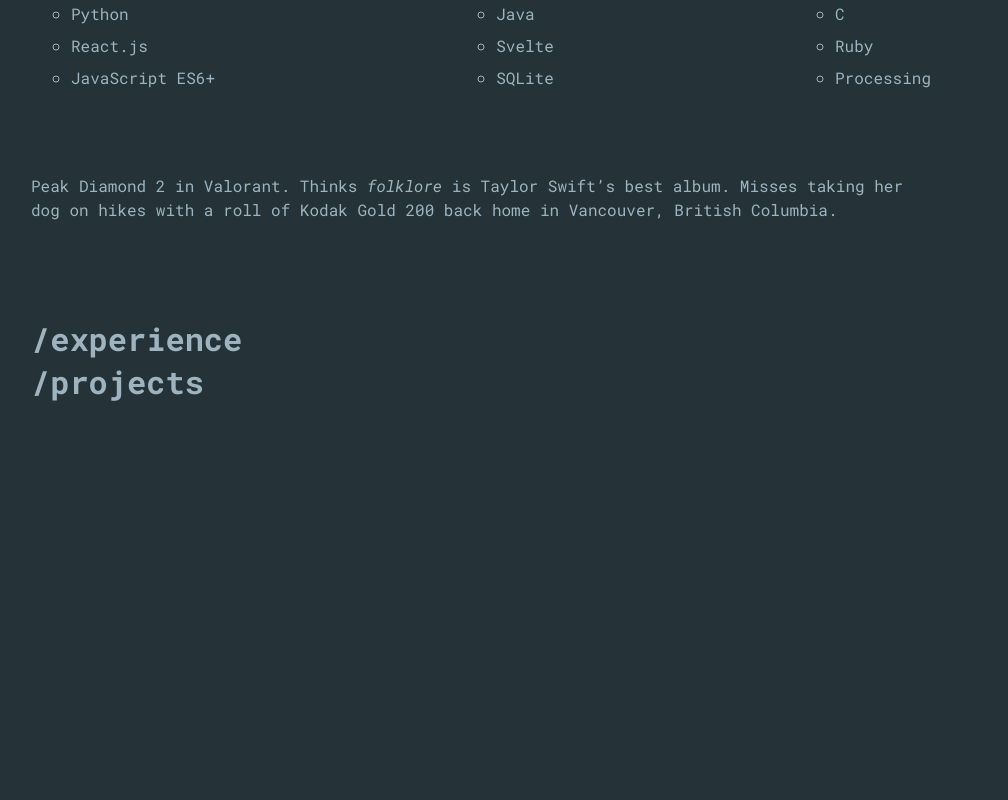
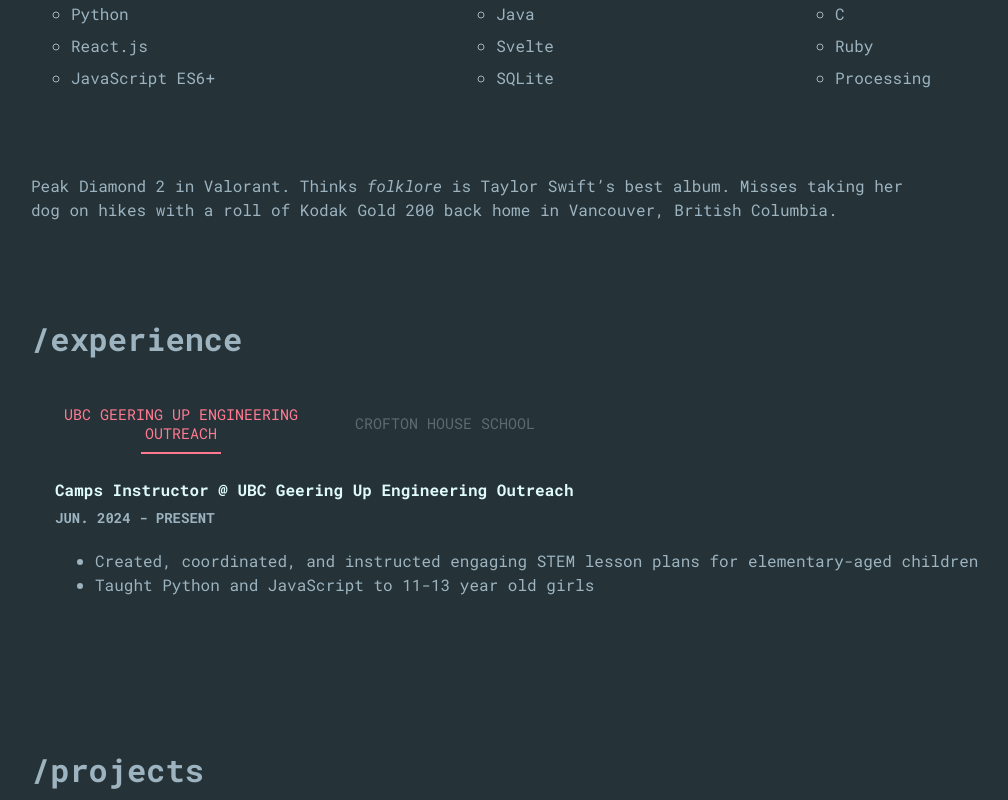
Before and after one commit to rachelkd/portfolio, a React (Vite) app: page / in a window 1280 px wide. Shown: the part 1061-1861 px from the top of the page, without its empty margins (105-1113 px from the left). Before the commit the page ends 1473 px from the top, so only its background shows below. Built offline with nearby package versions, Linux system fonts and the light colour scheme.

Commit message:
added MUI theme and jobs panel

```diff
--- a/index.html
+++ b/index.html
@@ -3,7 +3,7 @@
     <head>
         <meta charset="UTF-8" />
         <link rel="icon" type="image/svg+xml" href="/favicon.png" />
-        <link rel="apple-touch-icon" sizes="60x60" href="/favicon.png">
+        <link rel="apple-touch-icon" sizes="300x300" href="/favicon.png">
         <meta name="viewport" content="width=device-width, initial-scale=1.0" />
         <title>Rachel Deng</title>
         <link rel="preconnect" href="https://fonts.googleapis.com">
--- /dev/null
+++ b/src/components/JobsList.tsx
@@ -0,0 +1,162 @@
+import * as React from 'react';
+import Tabs from '@mui/material/Tabs';
+import Tab from '@mui/material/Tab';
+import Typography from '@mui/material/Typography';
+import Box from '@mui/material/Box';
+import { styled, useTheme } from '@mui/material/styles';
+import '../styles/JobsList.css';
+
+interface ExperienceItem {
+    jobTitle: string;
+    duration: string;
+    desc: string[];
+}
+
+const experienceItems: { [key: string]: ExperienceItem } = {
+    'UBC Geering Up Engineering Outreach': {
+        jobTitle: 'Camps Instructor @',
+        duration: 'Jun. 2024 - Present',
+        desc: [
+            'Created, coordinated, and instructed engaging STEM lesson plans for elementary-aged children',
+            'Taught Python and JavaScript to 11-13 year old girls',
+        ],
+    },
+    'Crofton House School': {
+        jobTitle: 'Graduation Committee Captain @',
+        duration: 'Sept. 2022 - Jun. 2023',
+        desc: [
+            'Created a Google Apps script to facilitate the printing of labels based on Google Form responses',
+            'Fundraised over $1730 and conducted a formal wear drive for the Cinderella Project organization',
+        ],
+    },
+};
+
+interface TabPanelProps {
+    children?: React.ReactNode;
+    dir?: string;
+    index: number;
+    value: number;
+}
+
+function TabPanel(props: TabPanelProps) {
+    const { children, value, index, ...other } = props;
+
+    return (
+        <div
+            role='tabpanel'
+            hidden={value !== index}
+            id={`full-width-tabpanel-${index}`}
+            aria-labelledby={`full-width-tab-${index}`}
+            {...other}
+        >
+            {value === index && (
+                <Box sx={{ p: 3 }}>
+                    <Typography>{children}</Typography>
+                </Box>
+            )}
+        </div>
+    );
+}
+
+function a11yProps(index: number) {
+    return {
+        id: `full-width-tab-${index}`,
+        'aria-controls': `full-width-tabpanel-${index}`,
+    };
+}
+
+interface StyledTabsProps {
+    children?: React.ReactNode;
+    value: number;
+    onChange: (event: React.SyntheticEvent, newValue: number) => void;
+}
+
+const StyledTabs = styled((props: StyledTabsProps) => {
+    const theme = useTheme();
+    return (
+        <Tabs
+            orientation='horizontal'
+            variant='scrollable'
+            scrollButtons='auto'
+            {...props}
+            TabIndicatorProps={{
+                children: <span className='MuiTabs-indicatorSpan' />,
+            }}
+            sx={{
+                '& .MuiTabs-indicator': {
+                    display: 'flex',
+                    justifyContent: 'center',
+                    backgroundColor: 'transparent',
+                },
+                '& .MuiTabs-indicatorSpan': {
+                    maxWidth: 80,
+                    width: '100%',
+                    backgroundColor: theme.palette.primary.contrastText,
+                },
+            }}
+        />
+    );
+})({});
+
+interface StyledTabProps {
+    label: string;
+}
+
+const StyledTab = styled((props: StyledTabProps) => (
+    <Tab disableRipple {...props} />
+))(({ theme }) => ({
+    textTransform: 'uppercase',
+    fontWeight: theme.typography.fontWeightRegular,
+    fontSize: theme.typography.pxToRem(15),
+    marginRight: theme.spacing(1),
+    maxWidth: 300,
+    color: theme.palette.text.disabled,
+    '&.Mui-selected': {
+        color: theme.palette.primary.contrastText,
+    },
+    '&.Mui-focusVisible': {
+        backgroundColor: theme.palette.primary.contrastText,
+    },
+}));
+
+export default function JobsList() {
+    const [value, setValue] = React.useState(0);
+
+    const handleChange = (event: React.SyntheticEvent, newValue: number) => {
+        setValue(newValue);
+    };
+
+    return (
+        <Box sx={{ bgcolor: 'transparent' }}>
+            <StyledTabs
+                value={value}
+                onChange={handleChange}
+                aria-label='jobs list'
+            >
+                {Object.keys(experienceItems).map((key, i) => (
+                    <StyledTab label={key} {...a11yProps(i)} />
+                ))}
+            </StyledTabs>
+            {Object.keys(experienceItems).map((key, i) => (
+                <TabPanel value={value} index={i}>
+                    <span className='joblist-job-title'>
+                        {experienceItems[key]['jobTitle'] + ' '}
+                    </span>
+                    <span className='joblist-job-company'>{key}</span>
+                    <div className='joblist-duration'>
+                        {experienceItems[key]['duration']}
+                    </div>
+                    <ul className='job-description'>
+                        {experienceItems[key]['desc'].map(function (
+                            descItem,
+                            i
+                        ) {
+                            return <li key={i}>{descItem}</li>;
+                        })}
+                    </ul>
+                </TabPanel>
+            ))}
+            <Box sx={{ p: 3 }} />
+        </Box>
+    );
+}
--- a/src/components/pages/Experience.tsx
+++ b/src/components/pages/Experience.tsx
@@ -1,9 +1,12 @@
 import { FC } from 'react';
+import JobsList from '../JobsList';
+import '../../styles/Experience.css';
 
 const Experience: FC = () => {
     return (
-        <div className='experience' id='experience'>
+        <div className='experience-page' id='experience'>
             <h1>/experience</h1>
+            <JobsList />
         </div>
     );
 };
--- a/src/index.css
+++ b/src/index.css
@@ -3,6 +3,7 @@
     --primary-color: #9db4c0;
     --accent-color: #e0fbfc;
     --accent-color-2: #ff7a91;
+    --disabled-color: #5c6b73;
 
     font-family: 'Roboto Mono', system-ui, sans-serif;
     font-size: 16px;
--- a/src/main.tsx
+++ b/src/main.tsx
@@ -1,10 +1,14 @@
-import React from 'react'
-import ReactDOM from 'react-dom/client'
-import App from './App.tsx'
-import './index.css'
+import React from 'react';
+import ReactDOM from 'react-dom/client';
+import App from './App.tsx';
+import { ThemeProvider } from '@mui/material/styles';
+import './index.css';
+import theme from './theme';
 
 ReactDOM.createRoot(document.getElementById('root')!).render(
-  <React.StrictMode>
-    <App />
-  </React.StrictMode>,
-)
+    <React.StrictMode>
+        <ThemeProvider theme={theme}>
+            <App />
+        </ThemeProvider>
+    </React.StrictMode>
+);
--- /dev/null
+++ b/src/styles/Experience.css
@@ -0,0 +1,7 @@
+.experience-page h1 {
+    padding-bottom: 2rem;
+}
+
+.experience-page {
+    padding-bottom: 4rem;
+}
--- /dev/null
+++ b/src/styles/JobsList.css
@@ -0,0 +1,16 @@
+.joblist-job-title {
+    color: var(--accent-color);
+    font-weight: 700;
+}
+
+.joblist-job-company {
+    color: var(--accent-color);
+    font-weight: 700;
+}
+
+.joblist-duration {
+    text-transform: uppercase;
+    font-size: 14px;
+    font-weight: 700;
+    padding: 0.3rem 0;
+}
--- a/src/styles/Navbar.css
+++ b/src/styles/Navbar.css
@@ -1,5 +1,5 @@
 .navbar {
-    width: 100%;
+    width: fit-content;
     height: fit-content;
     flex-direction: column;
     display: flex;
@@ -22,7 +22,8 @@
     margin: 0;
 }
 
-a {
+.nav-menu a {
+    color: var(--disabled-color);
     text-decoration: none;
     transition: color 0.3s ease-in-out;
 }
--- /dev/null
+++ b/src/theme.ts
@@ -0,0 +1,34 @@
+import { createTheme, ThemeOptions } from '@mui/material/styles';
+
+export const themeOptions: ThemeOptions = {
+    palette: {
+        mode: 'light',
+        primary: {
+        main: '#253237',
+        contrastText: '#FF7A91',
+        light: '#E0FBFC',
+        dark: '#5C6B73',
+        },
+        secondary: {
+        main: '#E0FBFC',
+        },
+        text: {
+        primary: '#9DB4C0',
+        secondary: '#E0FBFC',
+        disabled: '#5C6B73',
+        },
+        background: {
+        default: '#253237',
+        paper: '#253237',
+        },
+        divider: '#FF7A91',
+    },
+    typography: {
+        fontFamily: '"Roboto Mono", sans-serif',
+        fontSize: 14,
+    },
+};
+
+const theme = createTheme(themeOptions);
+
+export default theme;
```
